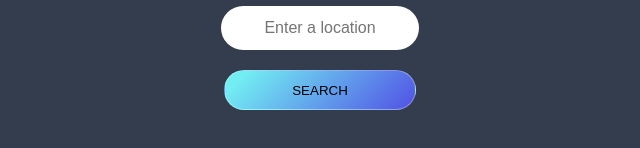
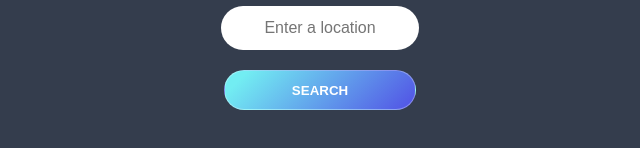
Before and after one commit to DevArtifacTs/react-weather-app, a React (Create React App) app: page / in a window 1280 px wide. Shown: the part 200-348 px from the top of the page, without its empty margins (328-968 px from the left). Built offline with nearby package versions, Linux system fonts and the light colour scheme.

Commit message:
style : in Form.module.css at .button add {   background-image: var(--gradient);     color: var(--main-text-color);     font-weight: 800; }

```diff
--- a/src/components/Form/Form.module.css
+++ b/src/components/Form/Form.module.css
@@ -19,5 +19,7 @@
     height: 2.5rem;
     border-radius: var(--main-border-radius);
     border: 1px solid rgba(255, 255, 255, 0.3);
-    background-image: var(--gradient)
+    background-image: var(--gradient);
+    color: var(--main-text-color);
+    font-weight: 800;
 }
```
